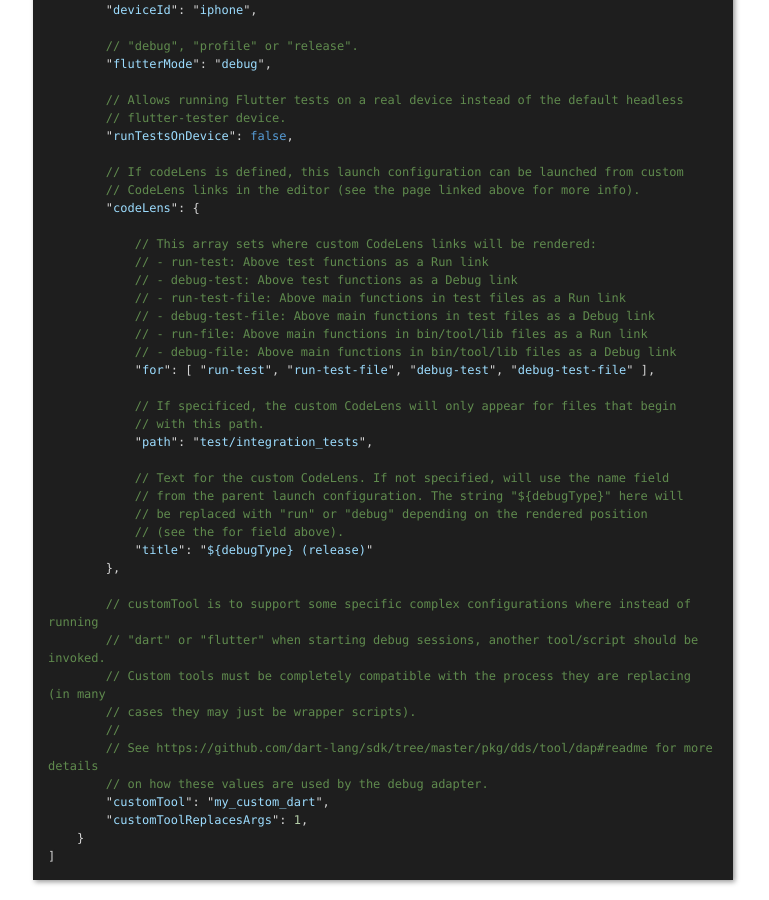
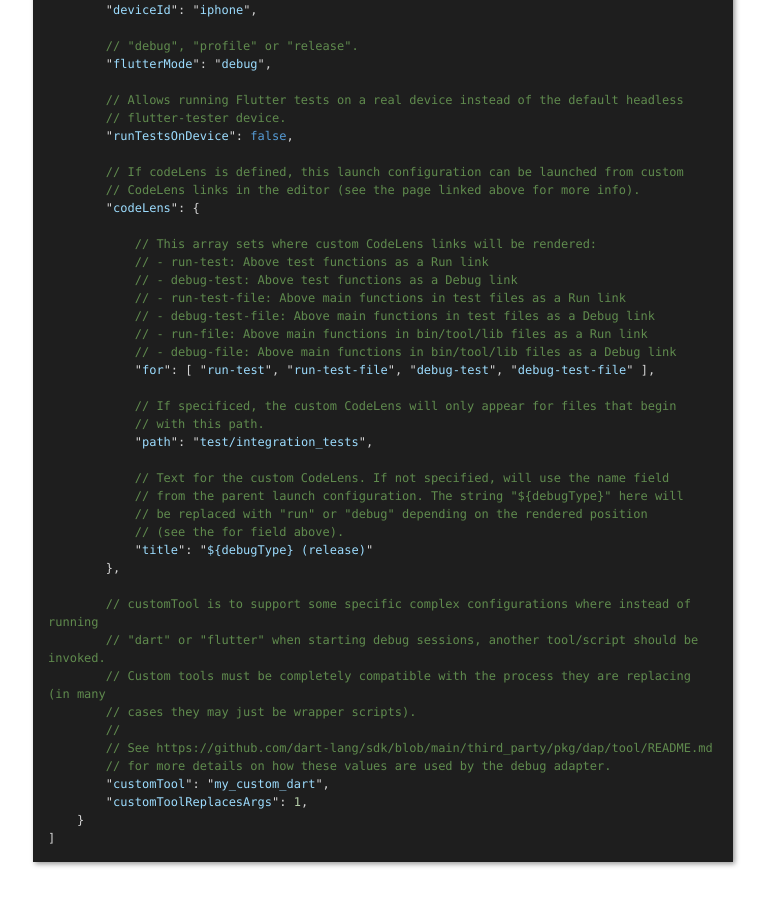
Before and after one commit to Dart-Code/Website, a Jekyll site: the page built from _docs/launch-configuration.md, in a window 1280 px wide and 900 px high, scrolled down 1959 px. Shown: the whole window, without its empty margins (327-1096 px from the left). Built offline with Jekyll 4.4.1, drawn with Linux system fonts in a browser that asks for light colours; some of the changed lines change nothing that is shown.

Commit message:
Fix DAP readme link
Fixes https://github.com/Dart-Code/Dart-Code/issues/5243

```diff
--- a/_docs/launch-configuration.md
+++ b/_docs/launch-configuration.md
@@ -129,8 +129,8 @@ You can open your launch configuration file by clicking on the **Debug** side ba
 		// Custom tools must be completely compatible with the process they are replacing (in many
 		// cases they may just be wrapper scripts).
 		//
-		// See https://github.com/dart-lang/sdk/tree/master/pkg/dds/tool/dap#readme for more details
-		// on how these values are used by the debug adapter.
+		// See https://github.com/dart-lang/sdk/blob/main/third_party/pkg/dap/tool/README.md
+		// for more details on how these values are used by the debug adapter.
 		"customTool": "my_custom_dart",
 		"customToolReplacesArgs": 1,
 	}
```
